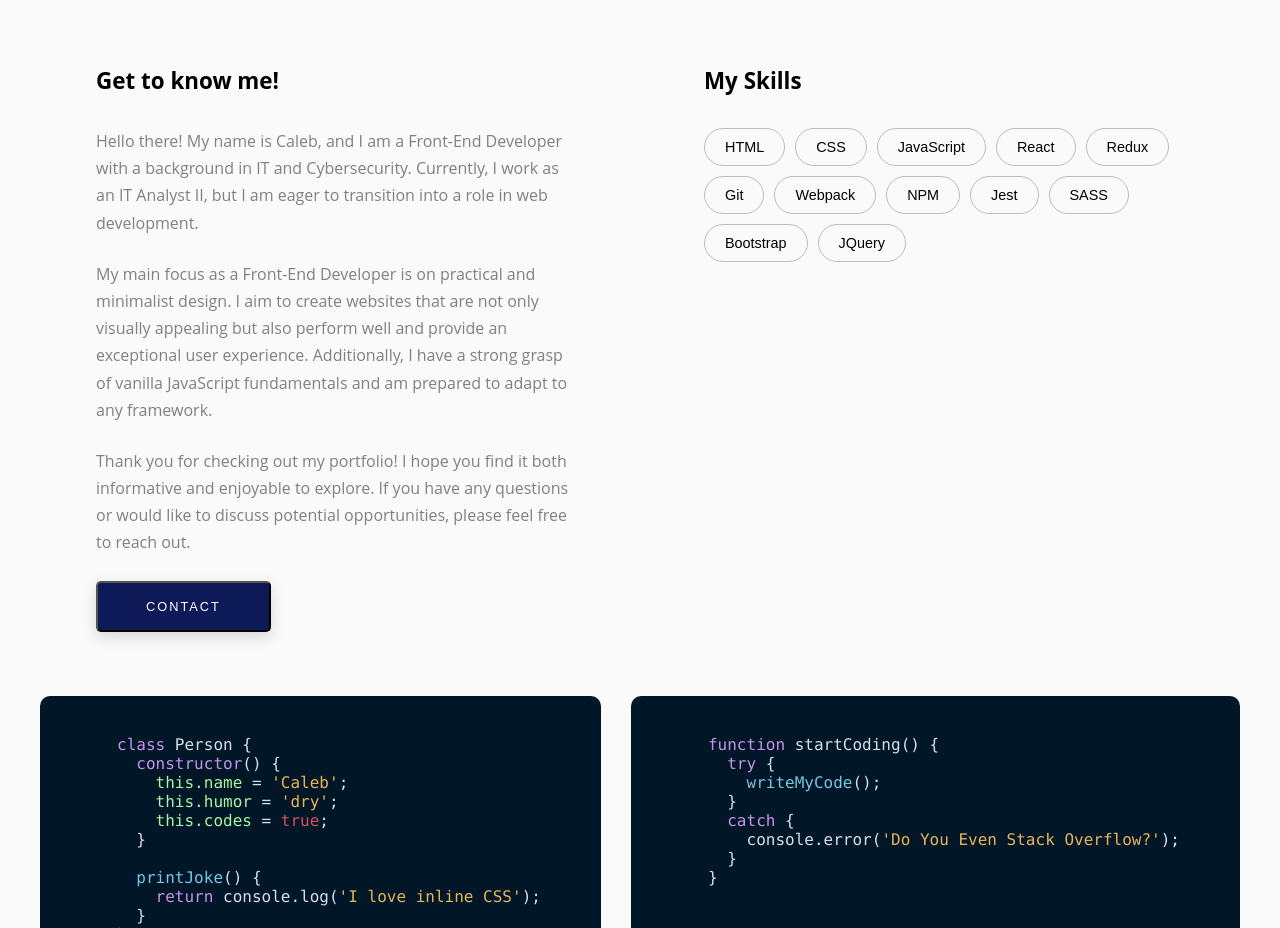
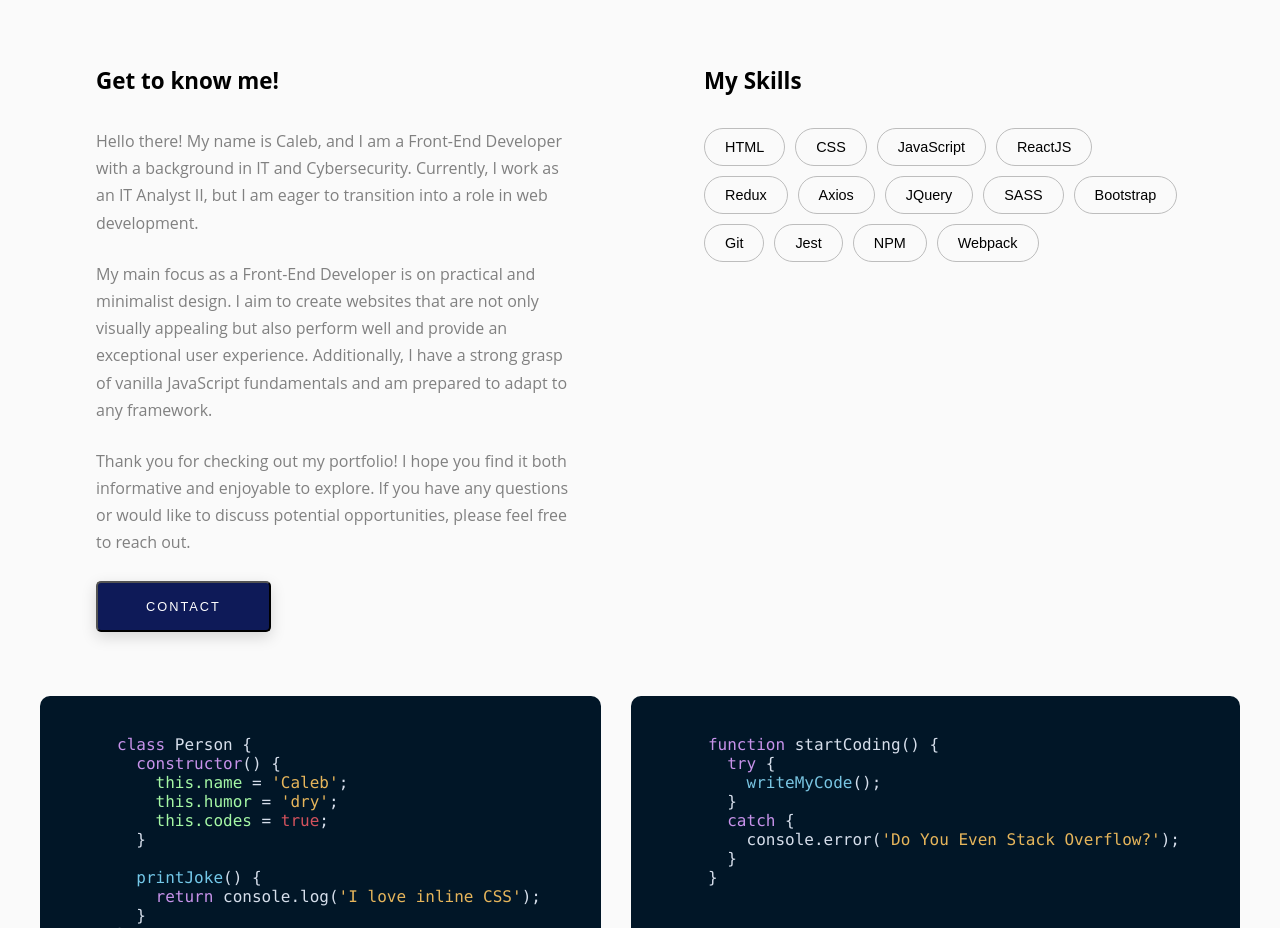
Before and after one commit to Swhag/old-portfolio, a React (Create React App) app: page / in a window 1280 px wide. Shown: the part 880-1808 px from the top of the page. Built offline with nearby package versions, Linux system fonts and the light colour scheme; the HTML template or start-up script is replaced by a standard one.

Commit message:
hero / about component update

```diff
--- a/src/components/About.js
+++ b/src/components/About.js
@@ -12,15 +12,16 @@ function About(props) {
     'HTML',
     'CSS',
     'JavaScript',
-    'React',
+    'ReactJS',
     'Redux',
-    'Git',
-    'Webpack',
-    'NPM',
-    'Jest',
+    'Axios',
+    'JQuery',
     'SASS',
     'Bootstrap',
-    'JQuery',
+    'Git',
+    'Jest',
+    'NPM',
+    'Webpack',
   ];
 
   return (
@@ -67,6 +68,7 @@ function About(props) {
             className={`content-right ${rightVisible ? 'content-animate' : ''}`}
           >
             <h3>My Skills</h3>
+
             <div className='skills' ref={right}>
               {skills.map((skill, i) => {
                 return (
--- a/src/components/Hero.js
+++ b/src/components/Hero.js
@@ -3,10 +3,12 @@ import '../styles/hero.css';
 
 function Hero(props) {
   const { scrollToSection, hero, about, projects, contact } = props;
-  const [fadeIn, setFadeIn] = useState('start');
+  const [fadeIn, setFadeIn] = useState('');
 
   useEffect(() => {
-    setFadeIn('end');
+    setTimeout(() => {
+      setFadeIn('end');
+    }, 2100);
 
     return () => {
       setFadeIn('');
@@ -21,7 +23,7 @@ function Hero(props) {
           <p className={`line-two ${fadeIn}`}>Frontend Developer</p>
         </div>
       </div>
-      <div className={`button-wrapper ${fadeIn}`}>
+      <div className={`button-wrapper start ${fadeIn}`}>
         <div>
           <button onClick={() => scrollToSection(about)}>ABOUT</button>
         </div>
@@ -32,7 +34,7 @@ function Hero(props) {
           <button onClick={() => scrollToSection(contact)}>CONTACT</button>
         </div>
       </div>
-      <div className={`mouse-scroll-container ${fadeIn}`}>
+      <div className={`mouse-scroll-container start ${fadeIn}`}>
         <div className='mouse'></div>
       </div>
     </div>
```
